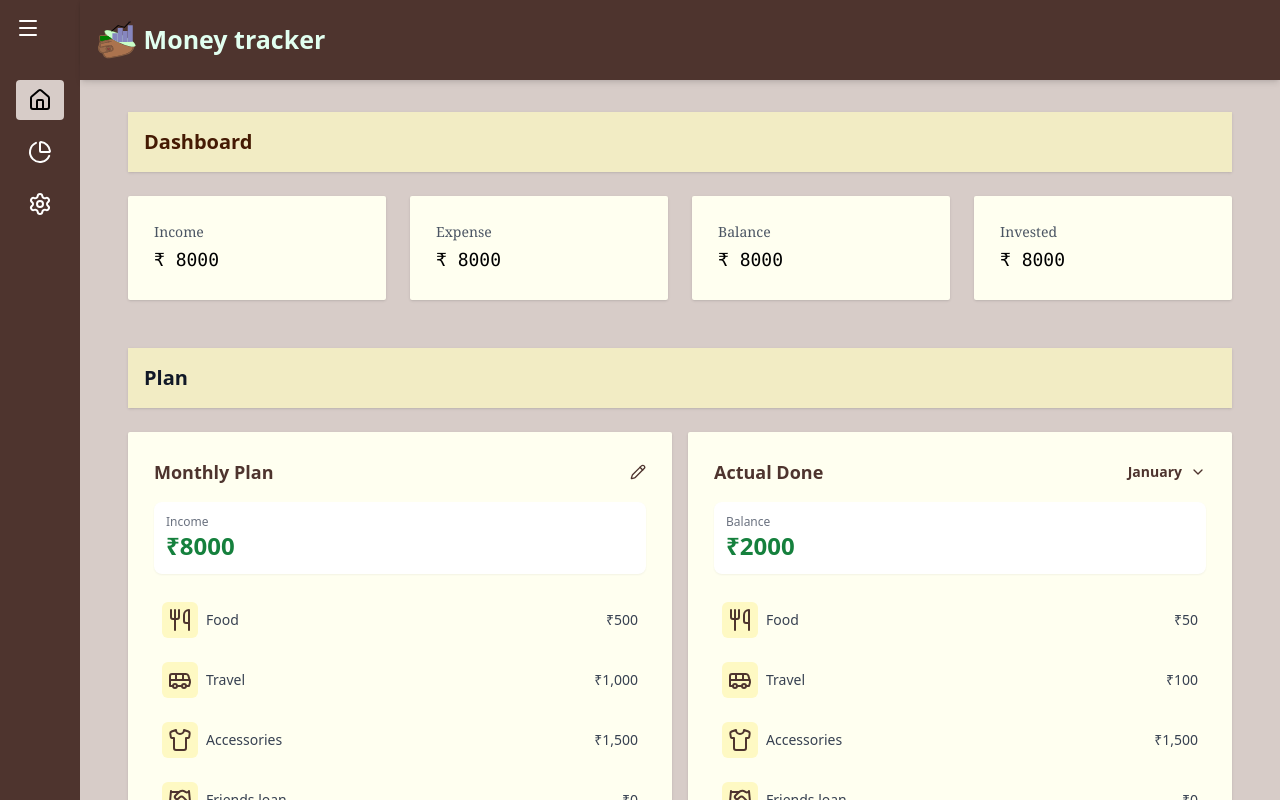
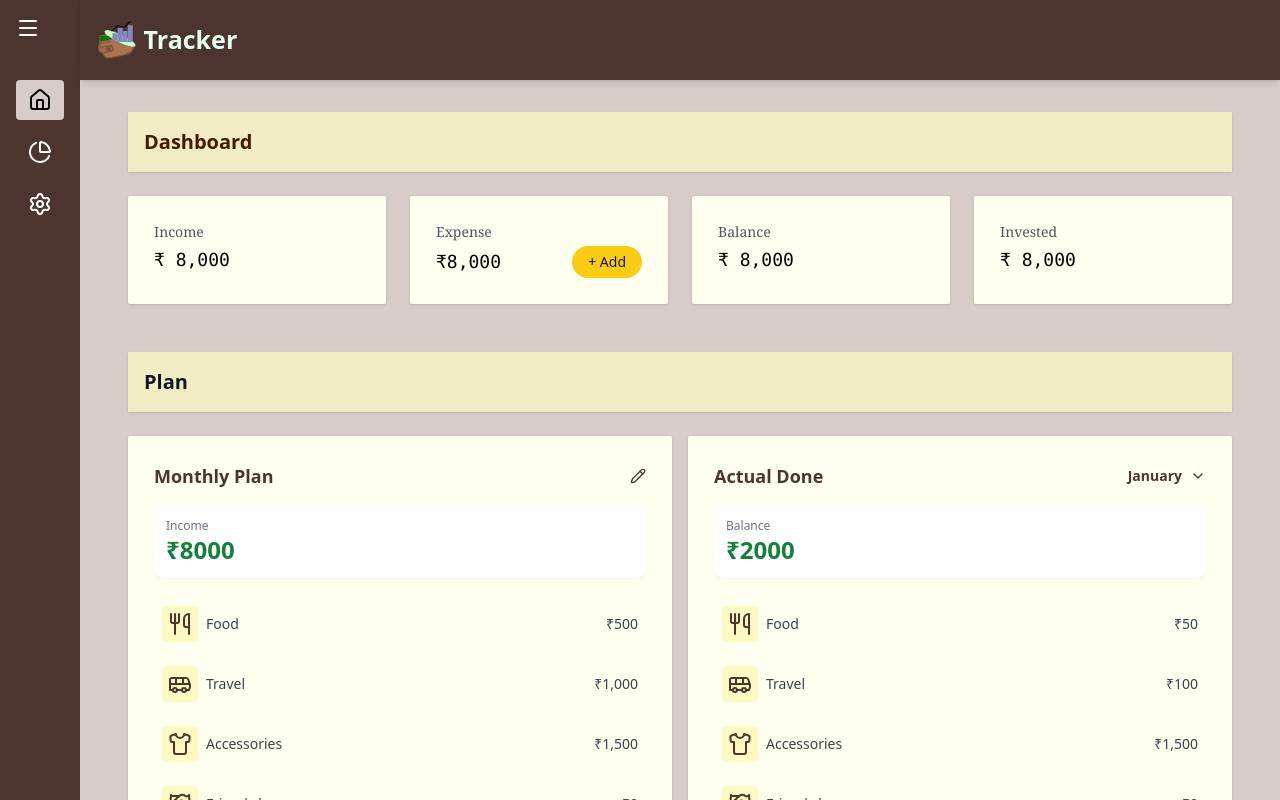
Before and after one commit to VRJayasri/Money-Map-Expense-Tracker, a React (Vite) app in the folder frontend/: page / in a window 1280 px wide. Built offline with nearby package versions, Linux system fonts and the light colour scheme; the HTML template or start-up script is replaced by a standard one.

Commit message:
minor changes

```diff
--- a/frontend/index.html
+++ b/frontend/index.html
@@ -4,7 +4,7 @@
     <meta charset="UTF-8" />
     <link rel="icon" type="image/svg+xml" href="/vite.svg" />
     <meta name="viewport" content="width=device-width, initial-scale=1.0" />
-    <title>Money Tracker</title>
+    <title>Tracker</title>
   </head>
   <body>
     <div id="root"></div>
--- a/frontend/src/components/Dashboard.tsx
+++ b/frontend/src/components/Dashboard.tsx
@@ -1,3 +1,4 @@
+import { Link } from "react-router-dom";
 import Card from "./ui/Card";
 
 const Dashboard = () => {
@@ -14,22 +15,34 @@ const Dashboard = () => {
       <div className="grid gap-6 grid-cols-1 sm:grid-cols-2 lg:grid-cols-4">
         <Card>
           <h1 className="text-sm font-serif mb-1  text-gray-600">Income</h1>
-          <h3 className="text-lg font-mono">₹ 8000</h3>
+          <h3 className="text-lg font-mono">₹ 8,000</h3>
         </Card>
 
-        <Card>
+        <Card className="p-4 hover:shadow-lg transition">
           <h1 className="text-sm font-serif mb-1  text-gray-600">Expense</h1>
-          <h3 className="text-lg font-mono">₹ 8000</h3>
+
+          <div className="flex items-center justify-between">
+            <h3 className="text-lg font-mono">₹8,000</h3>
+
+            <Link
+              to="/add-expense"
+              className="px-4 py-1.5 text-sm font-medium rounded-full
+                 bg-yellow-400 text-gray-900
+                 hover:bg-yellow-500 active:scale-95 transition"
+            >
+              + Add
+            </Link>
+          </div>
         </Card>
 
         <Card>
           <h1 className="text-sm font-serif mb-1 text-gray-600">Balance</h1>
-          <h3 className="text-lg font-mono text">₹ 8000</h3>
+          <h3 className="text-lg font-mono text">₹ 8,000</h3>
         </Card>
 
         <Card>
           <h1 className="text-sm font-serif mb-1  text-gray-600">Invested</h1>
-          <h3 className="text-lg font-mono">₹ 8000</h3>
+          <h3 className="text-lg font-mono">₹ 8,000</h3>
         </Card>
       </div>
     </div>
--- a/frontend/src/components/Header.tsx
+++ b/frontend/src/components/Header.tsx
@@ -8,7 +8,7 @@ const Header = () => {
           onClick={() => window.location.reload()}
           className="cursor-pointer hover:opacity-80 transition text-[rgb(225,255,240)] "
         >
-          Money tracker
+          Tracker
         </button>
       </div>
     </header>
--- /dev/null
+++ b/frontend/src/pages/AddExpense.tsx
@@ -0,0 +1,5 @@
+const AddExpense = () => {
+  return <div>AddExpense</div>;
+};
+
+export default AddExpense;
--- a/frontend/src/pages/Home.tsx
+++ b/frontend/src/pages/Home.tsx
@@ -5,8 +5,6 @@ const Home = () => {
   return (
     <div>
       <Dashboard />
-
-      {/* Header */}
       <BudgetPlan />
     </div>
   );
--- a/frontend/src/router/Router.tsx
+++ b/frontend/src/router/Router.tsx
@@ -2,6 +2,7 @@ import { createBrowserRouter, RouterProvider } from "react-router-dom";
 import Home from "../pages/Home";
 import Statistics from "../pages/Statistics";
 import MainLayout from "../layout/Main";
+import AddExpense from "../pages/AddExpense";
 
 const router = createBrowserRouter([
   {
@@ -16,6 +17,7 @@ const router = createBrowserRouter([
         path: "statistics",
         element: <Statistics />,
       },
+      { path: "/add-expense", element: <AddExpense /> },
       {
         path: "settings",
         element: <Statistics />,
```
